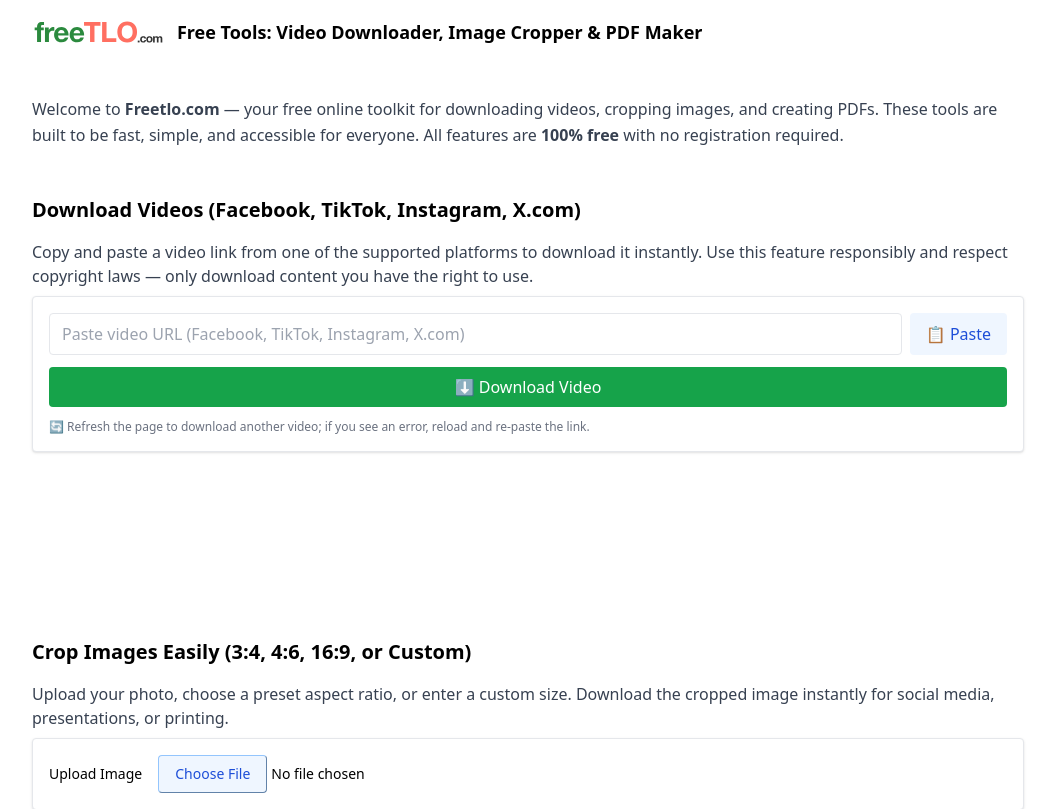
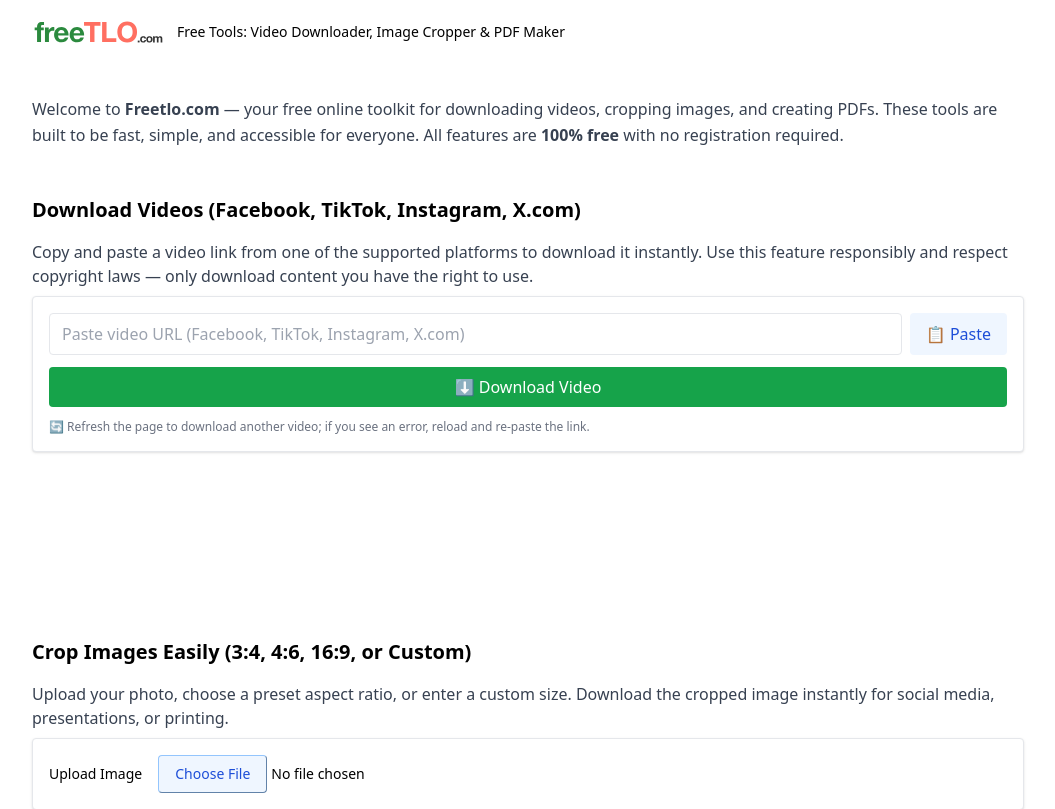
Before and after one commit to minhtamdesigner12/image-cropper-downloader, a Next.js app: page / in a window 1280 px wide. Shown: the top 809 px of the page, without its empty margins (112-1167 px from the left). Built offline with nearby package versions, Linux system fonts and the light colour scheme.

Commit message:
Update: add loading spinner animation to download button

```diff
--- a/app/components/DownloaderPane.tsx
+++ b/app/components/DownloaderPane.tsx
@@ -72,7 +72,7 @@
   return (
     <div className="space-y-3 p-4 border rounded bg-white shadow">
       {/* Input + Paste */}
-      <div className="flex gap-2">
+      <div className="flex gap-2 flex-wrap">
         <input
           type="text"
           placeholder="Paste video URL (Facebook, TikTok, Instagram, X.com)"
@@ -83,7 +83,7 @@
         />
         <button
           onClick={handlePaste}
-          className="px-4 bg-blue-50 text-blue-700 rounded hover:bg-blue-100 flex items-center justify-center border-blue-300"
+            className="shrink-0 px-4 bg-blue-50 text-blue-700 rounded hover:bg-blue-100 flex items-center justify-center border-blue-300"
           disabled={loading}
         >
           📋 Paste
--- a/app/page.tsx
+++ b/app/page.tsx
@@ -38,7 +38,7 @@
         `}
       </Script>
 
-      <main className="p-4 max-w-5xl mx-auto space-y-12">
+      <main className="p-4 w-full max-w-5xl mx-auto space-y-12 overflow-x-hidden">
         {/* 🔹 Header */}
         <header className="flex items-center gap-3 mb-8">
           <Image
@@ -48,7 +48,7 @@
             height={0}
             className="h-8 w-auto"
           />
-          <h1 className="text-lg font-bold">
+          <h1 className="text-sm">
             Free Tools: Video Downloader, Image Cropper & PDF Maker
           </h1>
         </header>
```
